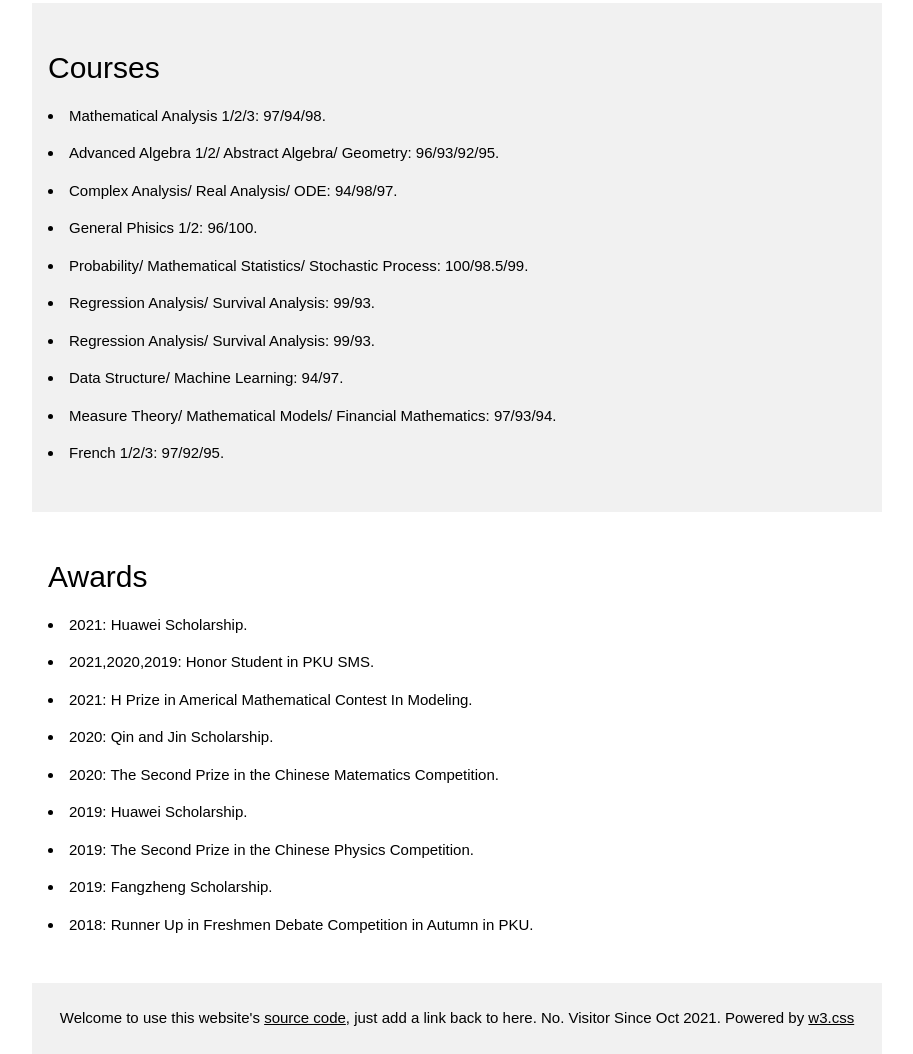
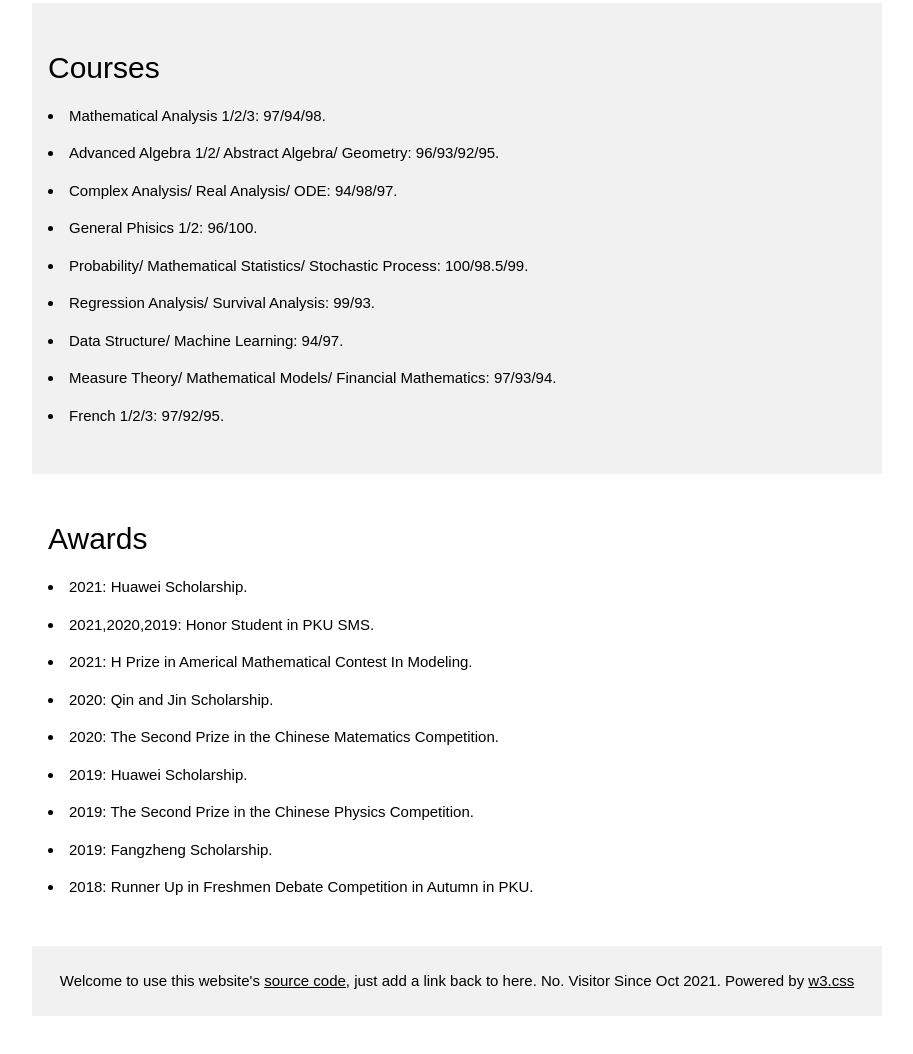
Before and after one commit to jeremiahsgjiaojiao/MyHomepage, a plain HTML site: page index.html in a window 1280 px wide. Shown: the part 2769-3823 px from the top of the page, without its empty margins (258-1171 px from the left). After the commit the page ends 3785 px from the top, so only its background shows below. Drawn offline with nearby package versions, Linux system fonts and the light colour scheme; a script that the page names is missing.

Commit message:
Update index.html

```diff
--- a/index.html
+++ b/index.html
@@ -128,7 +128,6 @@
       <p><li> General Phisics 1/2: 96/100.</li></p>
       <p><li> Probability/ Mathematical Statistics/ Stochastic Process: 100/98.5/99.</li></p>
       <p><li> Regression Analysis/ Survival Analysis: 99/93.</li></p>
-      <p><li> Regression Analysis/ Survival Analysis: 99/93.</li></p>
       <p><li> Data Structure/ Machine Learning: 94/97.</li></p>
       <p><li> Measure Theory/ Mathematical Models/ Financial Mathematics: 97/93/94.</li></p>
       <p><li> French 1/2/3: 97/92/95.</li></p>
```
